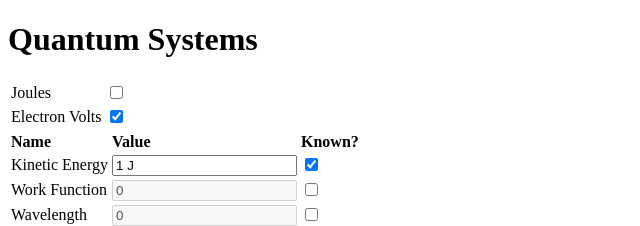
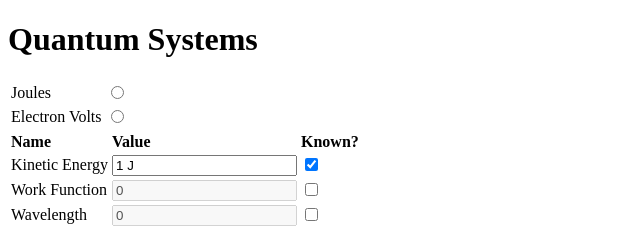
Before and after one commit to gpacourek/Physics-Calculator, a plain HTML site: page quantumsystems.html in a window 1280 px wide. Shown: the top 226 px of the page, 0-640 px from the left. Drawn offline with Linux system fonts and the light colour scheme.

Commit message:
Update quantumsystems.html

```diff
--- a/quantumsystems.html
+++ b/quantumsystems.html
@@ -10,11 +10,11 @@
 		<table id="table">
 			<tr>
 				<td>Joules</td>
-				<td><input type="checkbox"></td>
+				<td><input type="radio" id="joules" name="units" value="joules"></td>
 			</tr>
 			<tr>
 				<td>Electron Volts</td>
-				<td><input type="checkbox" checked></td>
+				<td><input type="radio" id="EV" name="units" value="EV"></td>
 			</tr>
 		</table>
 		<table id="table">
```
